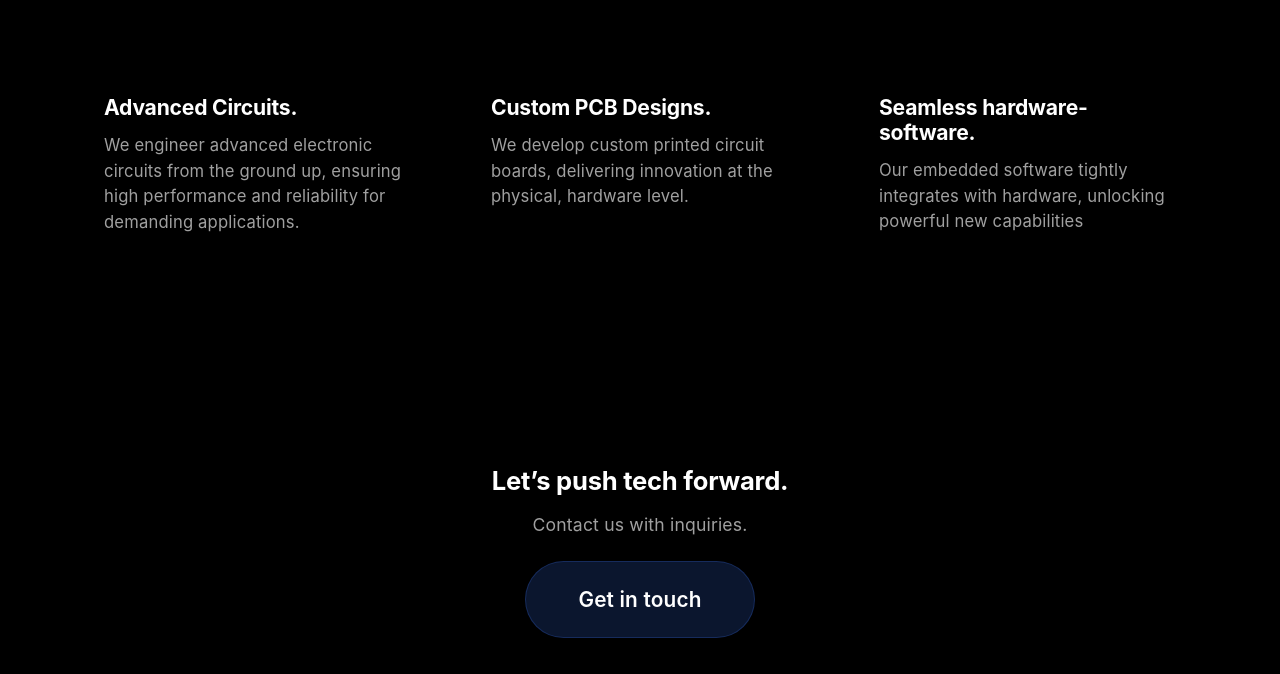
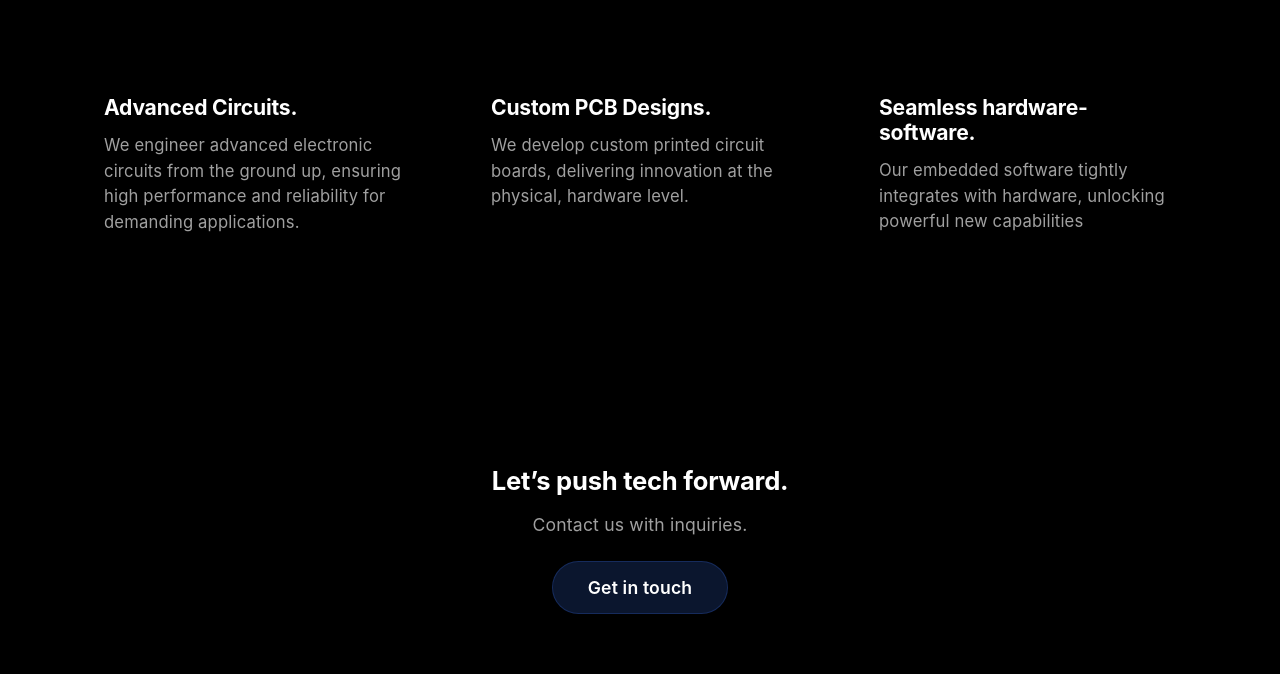
Before and after one commit to ohmhardware/ohmhardware.github.io, a plain HTML site: page index.html in a window 1280 px wide. Shown: the part 227-901 px from the top of the page. After the commit the page ends 877 px from the top, so only its background shows below. Drawn offline with Linux system fonts and the light colour scheme.

Commit message:
better button

```diff
--- a/styles.css
+++ b/styles.css
@@ -180,9 +180,8 @@ main {
   letter-spacing: 0.01em;
 }
 .cta-btn {
-  font-size: 0.95rem;
-  padding: 1.2em 2.5em;
-  font-size: 1.3em;
+  font-size: 1.1em;
+  padding: 0.85em 2em;
   border-radius: 0.6em;
   font-weight: 600;
   text-decoration: none;
```
